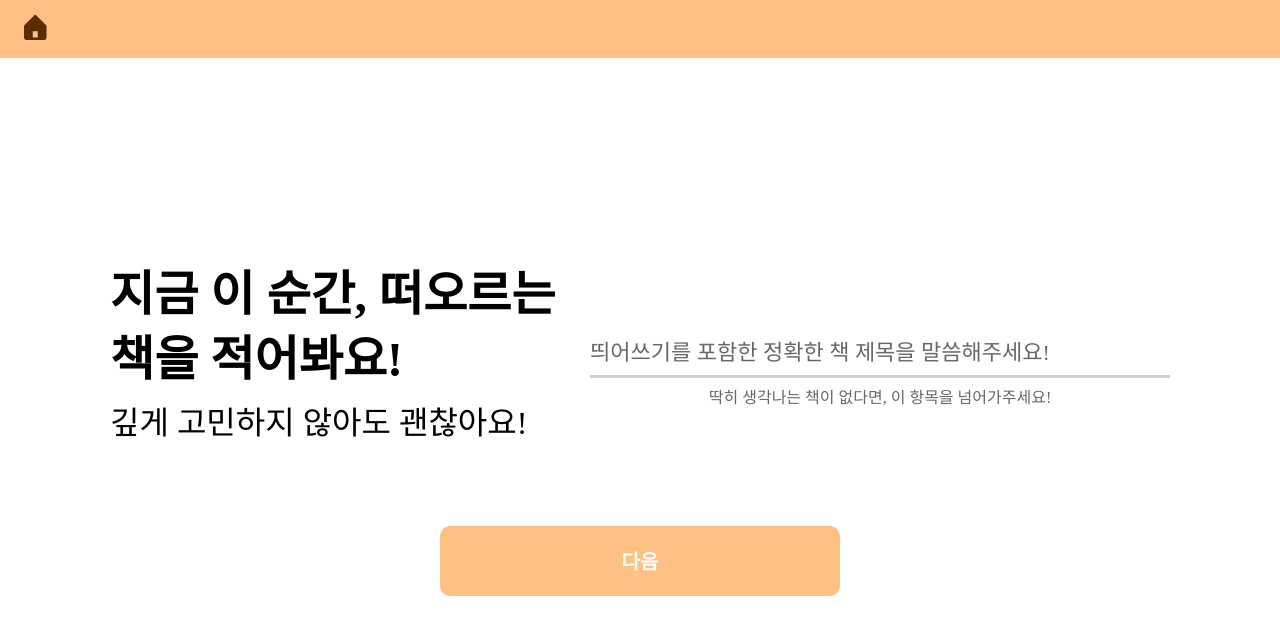
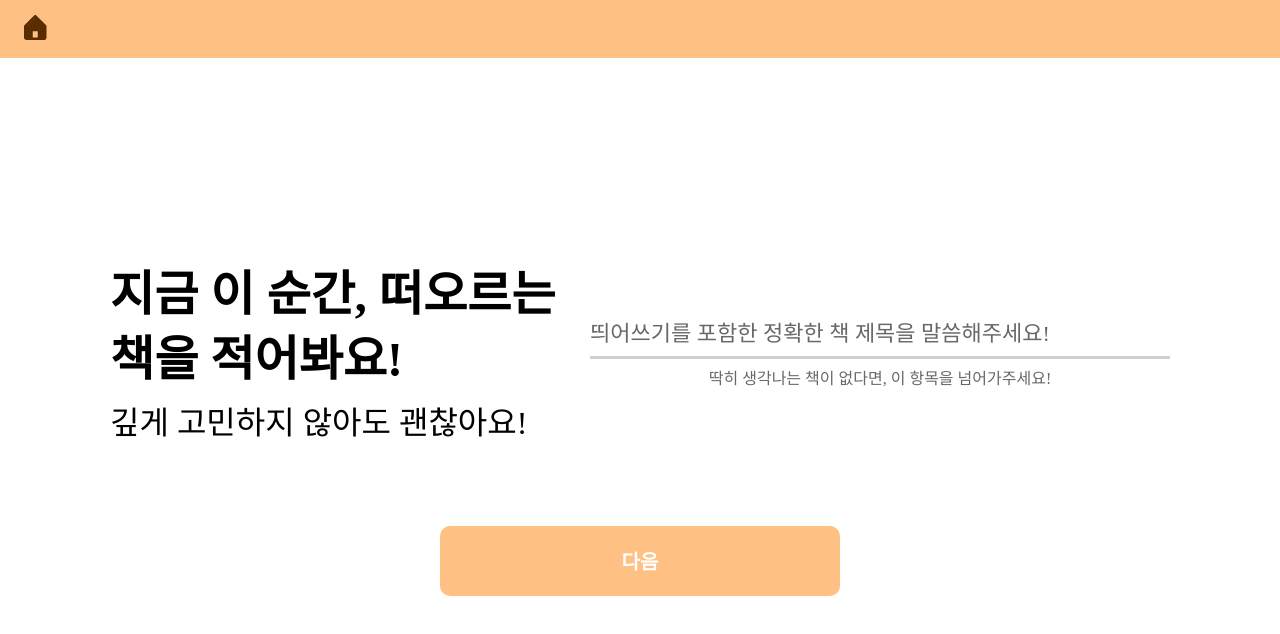
Before and after one commit to Ressum/FrontEnd, a React (Create React App) app: page /aisurvey/aisurvey5 in a window 1280 px wide. Shown: the top 634 px of the page. Built offline with nearby package versions, Linux system fonts and the light colour scheme; a web font is replaced by a local one.

Commit message:
CHORE :: CSS 수정

```diff
--- a/src/components/AISurvey/AISurvey10/AISurvey10.scss
+++ b/src/components/AISurvey/AISurvey10/AISurvey10.scss
@@ -15,6 +15,7 @@
         width: 500px;
         display: flex;
         flex-direction: column;
+        justify-content: center;
         row-gap: 8px;
         box-sizing: border-box;
 
--- a/src/components/AISurvey/AISurvey2/AISurvey2.scss
+++ b/src/components/AISurvey/AISurvey2/AISurvey2.scss
@@ -15,6 +15,7 @@
         width: 500px;
         display: flex;
         flex-direction: column;
+        justify-content: center;
         row-gap: 8px;
         box-sizing: border-box;
 
--- a/src/components/AISurvey/AISurvey4/AISurvey4.scss
+++ b/src/components/AISurvey/AISurvey4/AISurvey4.scss
@@ -15,6 +15,7 @@
         width: 500px;
         display: flex;
         flex-direction: column;
+        justify-content: center;
         row-gap: 8px;
         box-sizing: border-box;
 
--- a/src/components/AISurvey/AISurvey5/AISurvey5.scss
+++ b/src/components/AISurvey/AISurvey5/AISurvey5.scss
@@ -15,7 +15,7 @@
         color: $dark-gray;
         display: flex;
         flex-direction: column;
-        justify-content: flex-end;
+        justify-content: center;
         ::placeholder {
             color: $dark-gray;
         }
@@ -35,7 +35,6 @@
             font-family: 'Blinker';
             font-weight: 400;
             font-size: 16px;
-            margin-bottom: 40px;
         }
     }
 }
--- a/src/components/AISurvey/AISurvey6/AISurvey6.scss
+++ b/src/components/AISurvey/AISurvey6/AISurvey6.scss
@@ -15,6 +15,7 @@
         width: 500px;
         display: flex;
         flex-direction: column;
+        justify-content: center;
         row-gap: 8px;
         box-sizing: border-box;
 
--- a/src/components/AISurvey/AISurvey7/AISurvey7.scss
+++ b/src/components/AISurvey/AISurvey7/AISurvey7.scss
@@ -11,7 +11,6 @@
     }
 
     #ai-survey-book-count {
-        height: 382px;
         width: 500px;
         display: flex;
         flex-direction: column;
--- a/src/components/AISurvey/AISurvey8/AISurvey8.scss
+++ b/src/components/AISurvey/AISurvey8/AISurvey8.scss
@@ -15,6 +15,7 @@
         width: 500px;
         display: flex;
         flex-direction: column;
+        justify-content: center;
         row-gap: 8px;
         box-sizing: border-box;
 
--- a/src/components/AISurvey/AISurvey9/AISurvey9.scss
+++ b/src/components/AISurvey/AISurvey9/AISurvey9.scss
@@ -15,6 +15,7 @@
         width: 500px;
         display: flex;
         flex-direction: column;
+        justify-content: center;
         row-gap: 8px;
         box-sizing: border-box;
 
```
